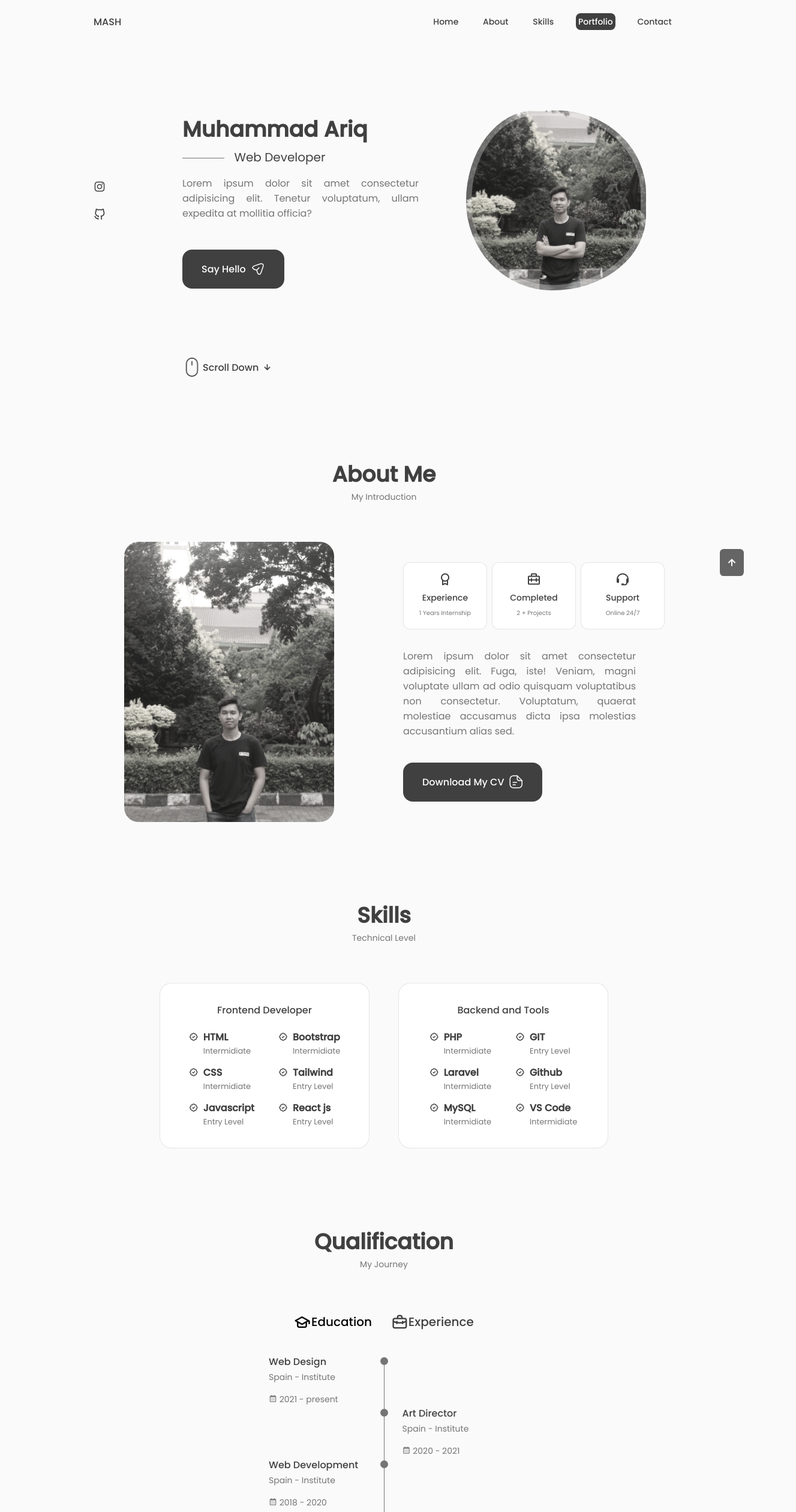
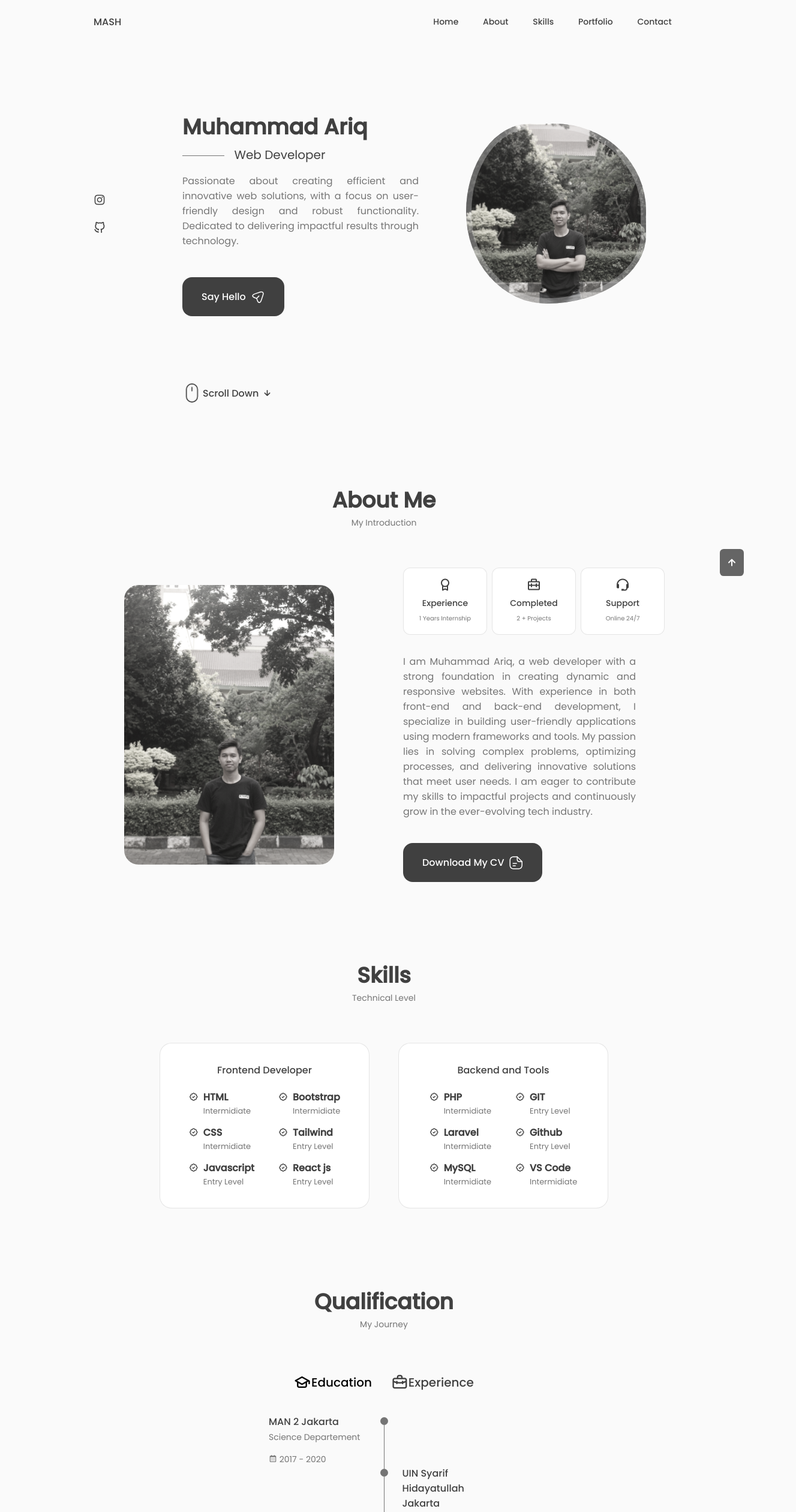
Before and after one commit to Ariq69/my-portfolio, a React (Create React App) app: page / in a window 1280 px wide. Shown: the top 2520 px of the page at 60% size, 1327 px wide, since content can reach past the window. Built offline with nearby package versions, Linux system fonts and the light colour scheme.

Commit message:
Merubah isi konten keseluruhan web

```diff
--- a/src/components/about/About.jsx
+++ b/src/components/about/About.jsx
@@ -13,7 +13,7 @@ const About = () => {
             <img src={AboutImg} alt="" className="about__img" />
             <div className="about__data">
                 <Info />
-                <p className="about__description">Lorem ipsum dolor sit amet consectetur adipisicing elit. Fuga, iste! Veniam, magni voluptate ullam ad odio quisquam voluptatibus non consectetur. Voluptatum, quaerat molestiae accusamus dicta ipsa molestias accusantium alias sed.</p>
+                <p className="about__description">I am Muhammad Ariq, a web developer with a strong foundation in creating dynamic and responsive websites. With experience in both front-end and back-end development, I specialize in building user-friendly applications using modern frameworks and tools. My passion lies in solving complex problems, optimizing processes, and delivering innovative solutions that meet user needs. I am eager to contribute my skills to impactful projects and continuously grow in the ever-evolving tech industry.</p>
                 <a download="" href={CV} className="button button--flex">Download My CV
                 <svg
                 class="button__icon"
--- a/src/components/home/Data.jsx
+++ b/src/components/home/Data.jsx
@@ -5,7 +5,7 @@ const Data = () => {
     <div className="home__data">
         <h1 className="home__title">Muhammad Ariq</h1>
         <h3 className="home__subtitle">Web Developer</h3>
-        <p className="home__description">Lorem ipsum dolor sit amet consectetur adipisicing elit. Tenetur voluptatum, ullam expedita at mollitia officia?</p>
+        <p className="home__description">Passionate about creating efficient and innovative web solutions, with a focus on user-friendly design and robust functionality. Dedicated to delivering impactful results through technology.</p>
         <a href="#contact" className="button button--flex">
             Say Hello
             <svg
--- a/src/components/qualification/Qualification.jsx
+++ b/src/components/qualification/Qualification.jsx
@@ -24,10 +24,10 @@ const Qualification = () => {
                 <div className={toggleState === 1 ? "qualification__content qualification__content-active" : "qualification__content"}>
                     <div className="qualification__data">
                         <div>
-                            <h3 className="qualification__title">Web Design</h3>
-                            <span className="qualification__subtitle">Spain - Institute</span>
+                            <h3 className="qualification__title">MAN 2 Jakarta</h3>
+                            <span className="qualification__subtitle">Science Departement</span>
                             <div className="qualification__calender">
-                                <i className="bx bx-calendar"></i> 2021 - present
+                                <i className="bx bx-calendar"></i> 2017 - 2020
                             </div>
                         </div>
                         <div>
@@ -42,14 +42,14 @@ const Qualification = () => {
                             <span className="qualification__line"></span>
                         </div>
                         <div>
-                            <h3 className="qualification__title">Art Director</h3>
-                            <span className="qualification__subtitle">Spain - Institute</span>
+                            <h3 className="qualification__title">UIN Syarif Hidayatullah Jakarta</h3>
+                            <span className="qualification__subtitle">Bachelor Informatics Engineering</span>
                             <div className="qualification__calender">
-                                <i className="bx bx-calendar"></i> 2020 - 2021
+                                <i className="bx bx-calendar"></i> 2020 - 2024
                             </div>
                         </div>
                     </div>
-                    <div className="qualification__data">
+                    {/* <div className="qualification__data">
                         <div>
                             <h3 className="qualification__title">Web Development</h3>
                             <span className="qualification__subtitle">Spain - Institute</span>
@@ -75,15 +75,15 @@ const Qualification = () => {
                                 <i className="bx bx-calendar"></i> 2017 - 2018
                             </div>
                         </div>
-                    </div>
+                    </div> */}
                 </div>
                 <div className={toggleState === 2 ? "qualification__content qualification__content-active" : "qualification__content"}>
                     <div className="qualification__data">
                         <div>
-                            <h3 className="qualification__title">Product Designer</h3>
-                            <span className="qualification__subtitle">Microsoft - Spain</span>
+                            <h3 className="qualification__title">Wordpress Developer Intern</h3>
+                            <span className="qualification__subtitle">MTS Negeri 13 Jakarta</span>
                             <div className="qualification__calender">
-                                <i className="bx bx-calendar"></i> 2021 - present
+                                <i className="bx bx-calendar"></i> Feb 2023 - Aug 2023
                             </div>
                         </div>
                         <div>
@@ -98,14 +98,14 @@ const Qualification = () => {
                             <span className="qualification__line"></span>
                         </div>
                         <div>
-                            <h3 className="qualification__title">UX Designer</h3>
-                            <span className="qualification__subtitle">Apple Inc - Spain</span>
+                            <h3 className="qualification__title">Full Stack Web Developer</h3>
+                            <span className="qualification__subtitle">Rumah Sakit Haji Jakarta</span>
                             <div className="qualification__calender">
-                                <i className="bx bx-calendar"></i> 2020 - 2021
+                                <i className="bx bx-calendar"></i> Sep 2023 - Dec 2023
                             </div>
                         </div>
                     </div>
-                    <div className="qualification__data">
+                    {/* <div className="qualification__data">
                         <div>
                             <h3 className="qualification__title">Web Designer</h3>
                             <span className="qualification__subtitle">Figma - Spain</span>
@@ -117,7 +117,7 @@ const Qualification = () => {
                             <span className="qualification__rounder"></span>
                             <span className="qualification__line"></span>
                         </div>
-                    </div>
+                    </div> */}
                 </div>
             </div>
         </div>
--- a/src/components/work/Data.jsx
+++ b/src/components/work/Data.jsx
@@ -1,50 +1,50 @@
-import Work1 from "../../assets/work1.jpg"
-import Work2 from "../../assets/work2.jpg"
-import Work3 from "../../assets/work3.jpg"
-import Work4 from "../../assets/work4.jpg"
-import Work5 from "../../assets/work5.jpg"
+import Work1 from "../../assets/work1.png"
+import Work2 from "../../assets/work2.png"
+// import Work3 from "../../assets/work3.jpg"
+// import Work4 from "../../assets/work4.jpg"
+// import Work5 from "../../assets/work5.jpg"
 
 export const projectsData = [
     {
       id: 1,
       image: Work1,
-      title: "Web design",
+      title: "Laporan Kunjungan Pasien RS Haji Jakarta",
       category: "real project",
-      link: "https://www.youtube.com/watch?v=pYA_006zROs",
-      description: "Lorem ipsum dolor sit, amet consectetur adipisicing elit. Iusto maiores quibusdam, nobis autem aspernatur sunt reiciendis eligendi doloribus consectetur vel sequi enim praesentium est, consequuntur amet, tempore distinctio dolores deserunt.",
+      link: "https://github.com/Ariq69/laporan-kunjungan-pasien-rs-haji-jakarta",
+      description: "Jakarta Hajj Hospital patient visit report website project using laravel framework",
     },
     {
       id: 2,
       image: Work2,
       title: "App movil",
-      category: "real project",
-      link: "https://17.reactjs.org/docs/create-a-new-react-app.html",
-      description: "Lorem ipsum dolor sit, amet consectetur adipisicing elit. Iusto maiores quibusdam, nobis autem aspernatur sunt reiciendis eligendi doloribus consectetur vel sequi enim praesentium est, consequuntur amet, tempore distinctio dolores deserunt.",
+      category: "dummy project",
+      link: "https://ariq69.github.io/Encryptix/task1",
+      description: "Developed the landing page for the Sumare ERP Software project using HTML, CSS, and JavaScript.",
     },
-    {
-      id: 3,
-      image: Work3,
-      title: "Brand design",
-      category: "dummy project",
-      link: "https://boxicons.com/?query=arro",
-      description: "Lorem ipsum dolor sit, amet consectetur adipisicing elit. Iusto maiores quibusdam, nobis autem aspernatur sunt reiciendis eligendi doloribus consectetur vel sequi enim praesentium est, consequuntur amet, tempore distinctio dolores deserunt.",
-    },
-    {
-      id: 4,
-      image: Work4,
-      title: "App movil",
-      category: "dummy project",
-      link: "https://www-termsfeed-com.translate.goog/blog/sample-copyright-notices/?_x_tr_sl=en&_x_tr_tl=id&_x_tr_hl=id&_x_tr_pto=tc",
-      description: "Lorem ipsum dolor sit, amet consectetur adipisicing elit. Iusto maiores quibusdam, nobis autem aspernatur sunt reiciendis eligendi doloribus consectetur vel sequi enim praesentium est, consequuntur amet, tempore distinctio dolores deserunt.",
-    },
-    {
-      id: 5,
-      image: Work5,
-      title: "Web design",
-      category: "dummy project",
-      link: "https://www.youtube.com/watch?v=pYA_006zROs",
-      description: "Lorem ipsum dolor sit, amet consectetur adipisicing elit. Iusto maiores quibusdam, nobis autem aspernatur sunt reiciendis eligendi doloribus consectetur vel sequi enim praesentium est, consequuntur amet, tempore distinctio dolores deserunt.",
-    },
+    // {
+    //   id: 3,
+    //   image: Work3,
+    //   title: "Brand design",
+    //   category: "dummy project",
+    //   link: "https://boxicons.com/?query=arro",
+    //   description: "Lorem ipsum dolor sit, amet consectetur adipisicing elit. Iusto maiores quibusdam, nobis autem aspernatur sunt reiciendis eligendi doloribus consectetur vel sequi enim praesentium est, consequuntur amet, tempore distinctio dolores deserunt.",
+    // },
+    // {
+    //   id: 4,
+    //   image: Work4,
+    //   title: "App movil",
+    //   category: "dummy project",
+    //   link: "https://www-termsfeed-com.translate.goog/blog/sample-copyright-notices/?_x_tr_sl=en&_x_tr_tl=id&_x_tr_hl=id&_x_tr_pto=tc",
+    //   description: "Lorem ipsum dolor sit, amet consectetur adipisicing elit. Iusto maiores quibusdam, nobis autem aspernatur sunt reiciendis eligendi doloribus consectetur vel sequi enim praesentium est, consequuntur amet, tempore distinctio dolores deserunt.",
+    // },
+    // {
+    //   id: 5,
+    //   image: Work5,
+    //   title: "Web design",
+    //   category: "dummy project",
+    //   link: "https://www.youtube.com/watch?v=pYA_006zROs",
+    //   description: "Lorem ipsum dolor sit, amet consectetur adipisicing elit. Iusto maiores quibusdam, nobis autem aspernatur sunt reiciendis eligendi doloribus consectetur vel sequi enim praesentium est, consequuntur amet, tempore distinctio dolores deserunt.",
+    // },
   ];
 
 export const projectsNav = [
--- a/src/components/work/Workitems.jsx
+++ b/src/components/work/Workitems.jsx
@@ -5,6 +5,7 @@ const Workitems = ({item}) => {
     <div className="work__card" key={item.id}>
         <img src={item.image} alt="" className='work__img'/>
         <h3 className="work__title">{item.title}</h3>
+        <p className="work__button">{item.description}</p>
         <a href={item.link} target='_blank' className="work__button">
             Github <i className="bx bx-right-arrow-alt work__button-icon"></i>
         </a>
```
Also changed, not shown: src/assets/work1.png (added), src/assets/work2.png (added).
